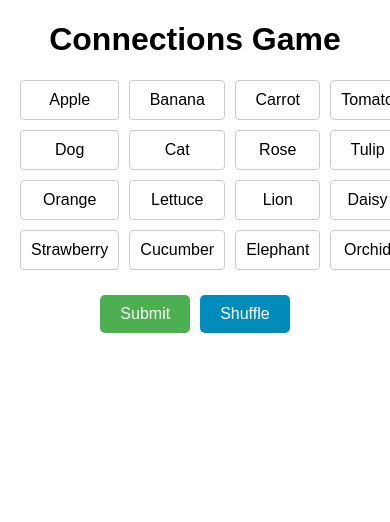
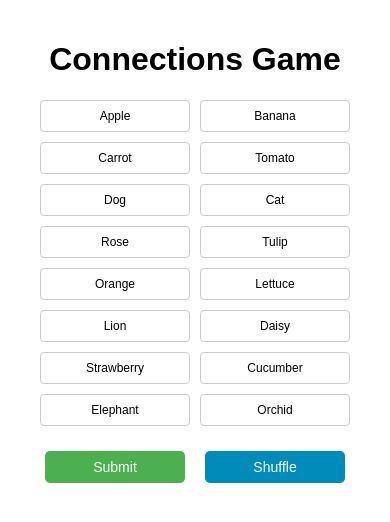
Before and after one commit to AkJkSenpai/connections, a React (Create React App) app: page / in a window 390 px wide. Shown: the top 522 px of the page. Built offline with nearby package versions, Linux system fonts and the light colour scheme.

Commit message:
Add scalability for mobile devices

```diff
--- a/src/App.css
+++ b/src/App.css
@@ -1,11 +1,12 @@
 .app {
   font-family: Arial, sans-serif;
   text-align: center;
+  padding: 20px;
 }
 
 .grid {
   display: grid;
-  grid-template-columns: repeat(4, 1fr);
+  grid-template-columns: repeat(auto-fit, minmax(100px, 1fr));
   gap: 10px;
   margin: 20px;
 }
@@ -15,6 +16,8 @@
   border: 1px solid #ccc;
   border-radius: 4px;
   cursor: pointer;
+  text-align: center;
+  font-size: 14px;
 }
 
 .item.selected {
@@ -39,6 +42,9 @@
 
 .button-container {
   margin: 20px;
+  display: flex;
+  justify-content: center;
+  gap: 10px;
 }
 
 .submit-button, .shuffle-button {
@@ -48,6 +54,8 @@
   border: none;
   border-radius: 5px;
   cursor: pointer;
+  flex: 1;
+  max-width: 200px;
 }
 
 .submit-button {
@@ -67,3 +75,15 @@
 .shuffle-button:hover {
   background-color: #007bb5;
 }
+
+@media (max-width: 768px) {
+  .item {
+    font-size: 12px;
+    padding: 8px;
+  }
+
+  .submit-button, .shuffle-button {
+    font-size: 14px;
+    padding: 8px 15px;
+  }
+}
```
